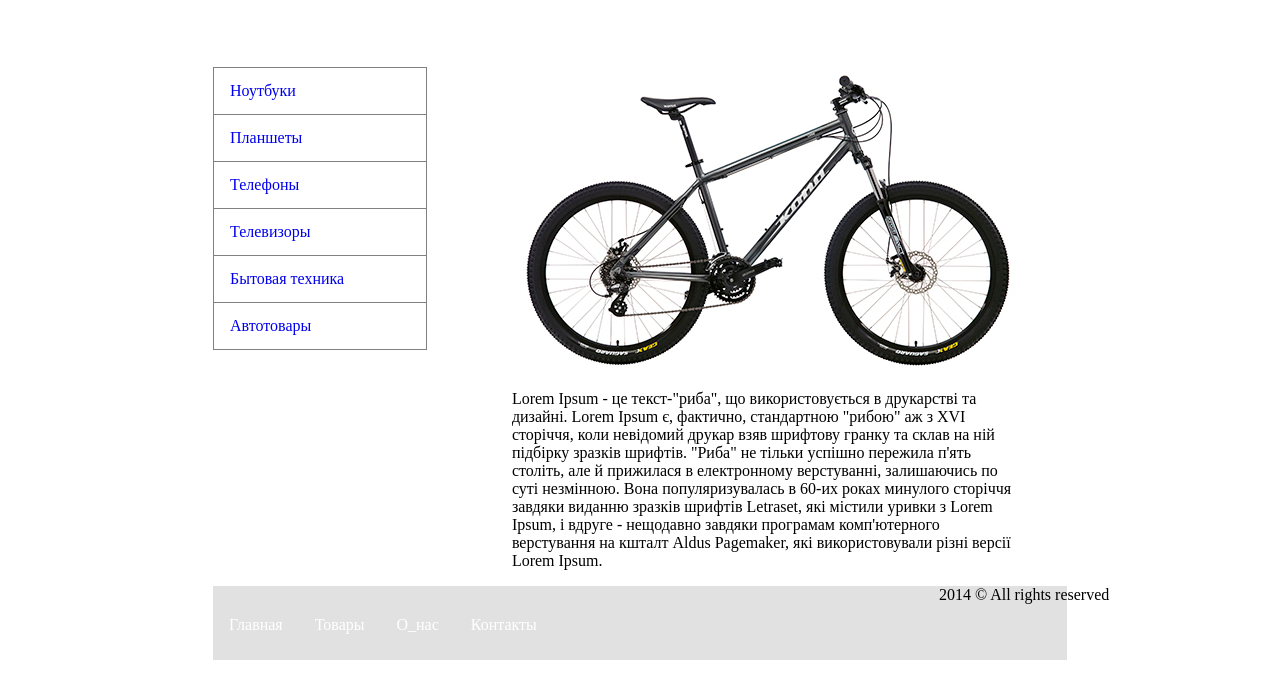
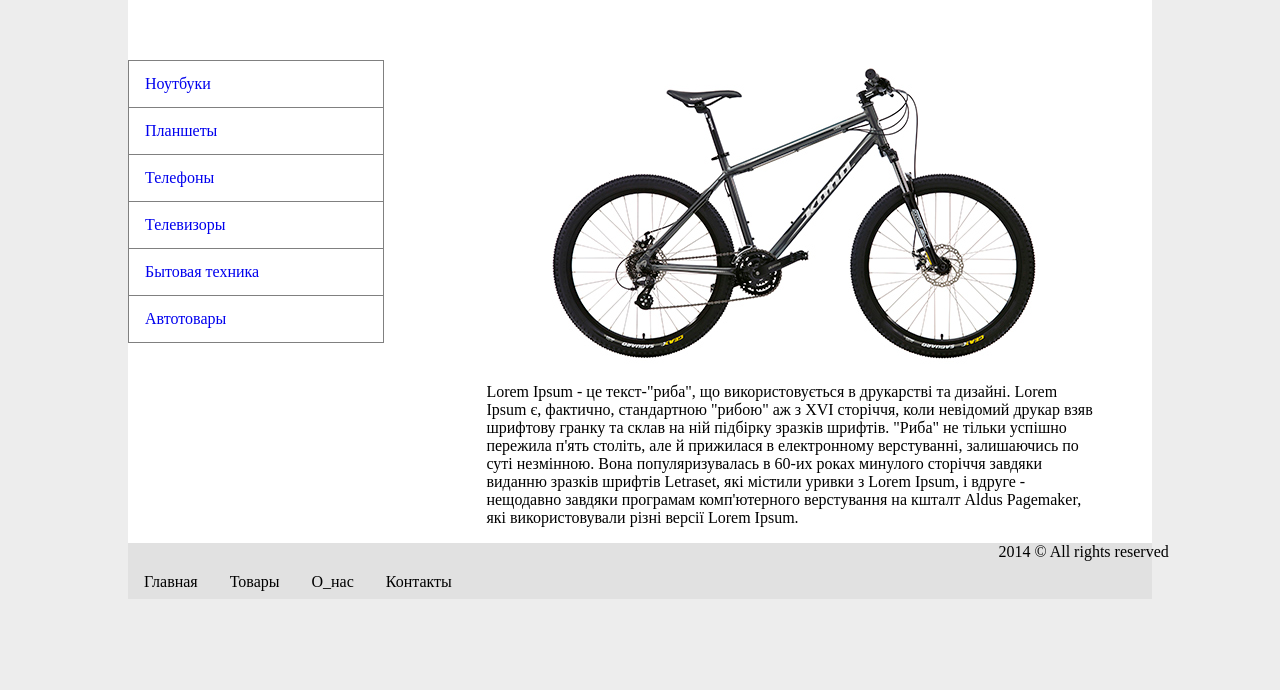
Before and after one commit to NatalyColonel/task3, a plain HTML site: page index.html in a window 1280 px wide. Shown: the part 162-852 px from the top of the page. After the commit the page ends 800 px from the top, so only its background shows below. Drawn offline with Linux system fonts and the light colour scheme.

```diff
--- a/css/style.css
+++ b/css/style.css
@@ -1,6 +1,8 @@
 body {
-	margin: 30;
-	padding: 0;
+    margin: 0;
+	padding-right: 10%;
+    padding-left: 10%;
+    background-color: rgba(0,0,0,0.07);
 }
 
 .bike {
@@ -10,8 +12,7 @@ body {
 }
 
 .main {
-    margin-left: 15%;
-    margin-right: 15%;
+    background-color: rgba(255,255,255,1);
 }
 
 .menu_container {
@@ -19,6 +20,7 @@ body {
     height: 10%;
     margin-top: 5%;
     margin-bottom: 5%;
+
 }
 
 .center {
@@ -28,7 +30,7 @@ body {
 
 .footer{
     width: 100%;
-    height: 10%;
+    height: 7%;
 }
 
 ul#menu  {
@@ -97,6 +99,7 @@ ul#spisoc li a:hover {
 #container{
 	margin: 0 0 0 0%;
 	overflow: auto;
+
 }
 .sidebar{
     width:25%;
@@ -132,11 +135,21 @@ ul#menu2 li {
 
 ul#menu2 li a {
     display: block;
-    color: white;
+    color: black;
     text-align: center;
     padding: 14px 16px;
     text-decoration: none;
 }
+
+ul#menu2 li a:hover {
+    display: block;
+    color: black;
+    text-align: center;
+    padding: 14px 16px;
+    text-decoration: underline;
+}
+
+
 
 .menu2{
     width:85%;
```
